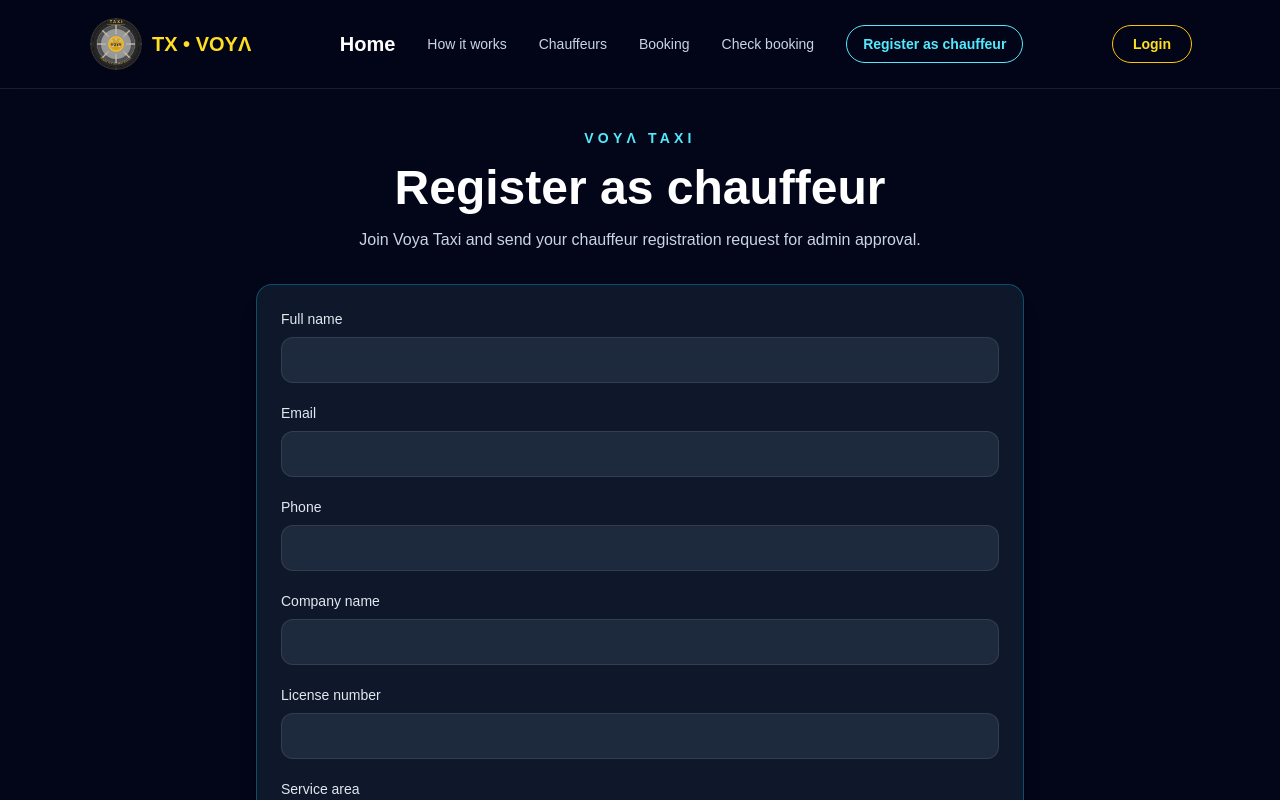
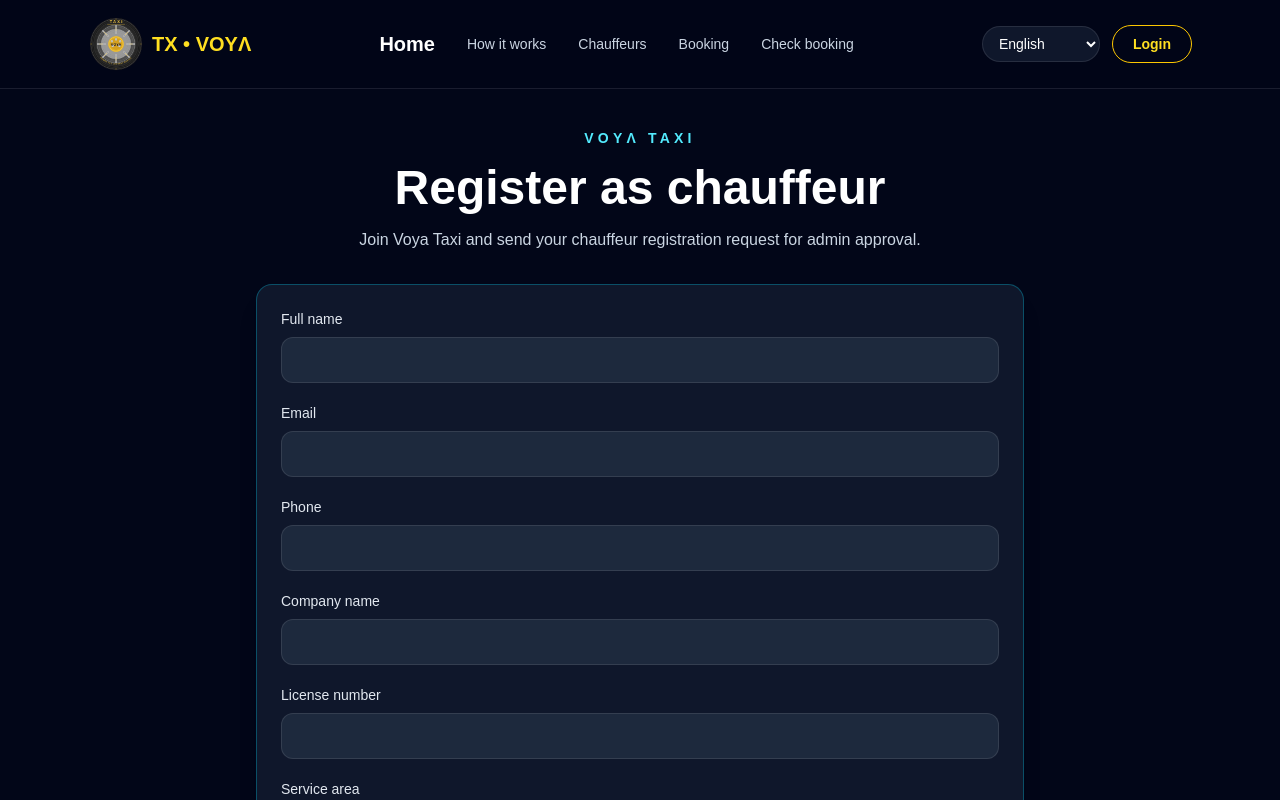
Before and after one commit to RunakySoftwareStudio/taxi-booking-platform, a Next.js app: page /chauffeur-register in a window 1280 px wide. Shown: the top 800 px of the page. Built offline with nearby package versions, Linux system fonts and the light colour scheme; no server answers.

Commit message:
Add language dropdown to top menu

```diff
--- a/src/components/LanguageSwitcher.tsx
+++ b/src/components/LanguageSwitcher.tsx
@@ -1,32 +1,43 @@
-/**
- * Short explanation
-    This is the visible switcher:
-    English | Nederlands
-    But for now, it is not connected to the menu yet. That will be Step 5.2.
- */
 "use client";
+
+/*
+  LanguageSwitcher shows a small language selection box.
+
+  We use a select box because:
+    - it takes less space in the top menu
+    - it works well on mobile screens
+    - it is easier to add more languages later
+
+  The visible label is removed to save space.
+  aria-label is still used so screen readers understand what the select box does.
+*/
 
 import { languages, type LanguageCode } from "@/lib/i18n/languages";
 import { useLanguage } from "./LanguageProvider";
 
 export function LanguageSwitcher() {
   const { languageCode, setLanguageCode } = useLanguage();
-  function handleLanguageChange(nextLanguageCode: LanguageCode) { setLanguageCode(nextLanguageCode);  }
+
+  // handleLanguageChange reads the selected language from the dropdown.
+  // We only update the language when the selected value is "en" or "nl".
+  function handleLanguageChange(event: React.ChangeEvent<HTMLSelectElement>) {
+    const nextLanguageCode = event.target.value as LanguageCode;
+    setLanguageCode(nextLanguageCode);
+  }
 
   return (
-    <div className="flex items-center gap-2 text-sm">
-      <button  type="button"
-        onClick={() => handleLanguageChange("en")}
-        className={languageCode === "en" ? "font-semibold text-cyan-300" : "text-slate-300 hover:text-white"  } >
-        {languages.en}
-      </button>
+    <select
+      value={languageCode}
+      onChange={handleLanguageChange}
+      className="rounded-full border border-white/10 bg-slate-900 px-3 py-2 text-xs font-medium text-white outline-none transition hover:border-cyan-300 focus:border-cyan-300 sm:text-sm"
+      aria-label="Select language"
+    >
+      <option value="" disabled>
+        Language
+      </option>
 
-      <span className="text-slate-500">|</span>
-
-      <button type="button"  onClick={() => handleLanguageChange("nl")}
-        className={languageCode === "nl" ? "font-semibold text-cyan-300" : "text-slate-300 hover:text-white"  }  >
-        {languages.nl}
-      </button>
-    </div>
+      <option value="en">{languages.en}</option>
+      <option value="nl">{languages.nl}</option>
+    </select>
   );
 }
--- a/src/components/TopMenu.tsx
+++ b/src/components/TopMenu.tsx
@@ -1,6 +1,20 @@
+/*
+  TopMenu is the fixed navigation bar at the top of the website.
+
+  It contains:
+    - the Voya Taxi logo
+    - public navigation links
+    - the language switcher
+    - login/logout/admin links from AuthMenuLinks
+
+  In Version 5, we add LanguageSwitcher here so visitors can choose
+  between English and Dutch.
+*/
+
 import Link from "next/link";
 import AuthMenuLinks from "@/components/AuthMenuLinks";
 import Image from "next/image";
+import { LanguageSwitcher } from "@/components/LanguageSwitcher";
 /*
   jump to the right section:
     <a href="#how-it-works"> this is important to jump to the right section when we click on the href.
@@ -23,13 +37,11 @@
             <a href="#chauffeurs" className="transition hover:text-white"> Chauffeurs </a>
             <a href="#booking" className="transition hover:text-white"> Booking </a>
             <Link href="/status" className="text-sm text-slate-300 hover:text-cyan-300"> Check booking  </Link>
-            {/* Public link for chauffeurs who want to register themselves */}
-            <Link href="/chauffeur-register"  className="rounded-full border border-cyan-300 px-4 py-2 text-sm font-semibold text-cyan-300 transition hover:bg-cyan-300 hover:text-slate-950" >
-              Register as chauffeur
-            </Link>
         </nav>
 
-        <div className="shrink-0">
+        <div className="flex shrink-0 items-center gap-3">
+          {/* LanguageSwitcher changes the selected language for public pages. */}
+          <LanguageSwitcher />
           <AuthMenuLinks />
         </div>
       </div>
```
